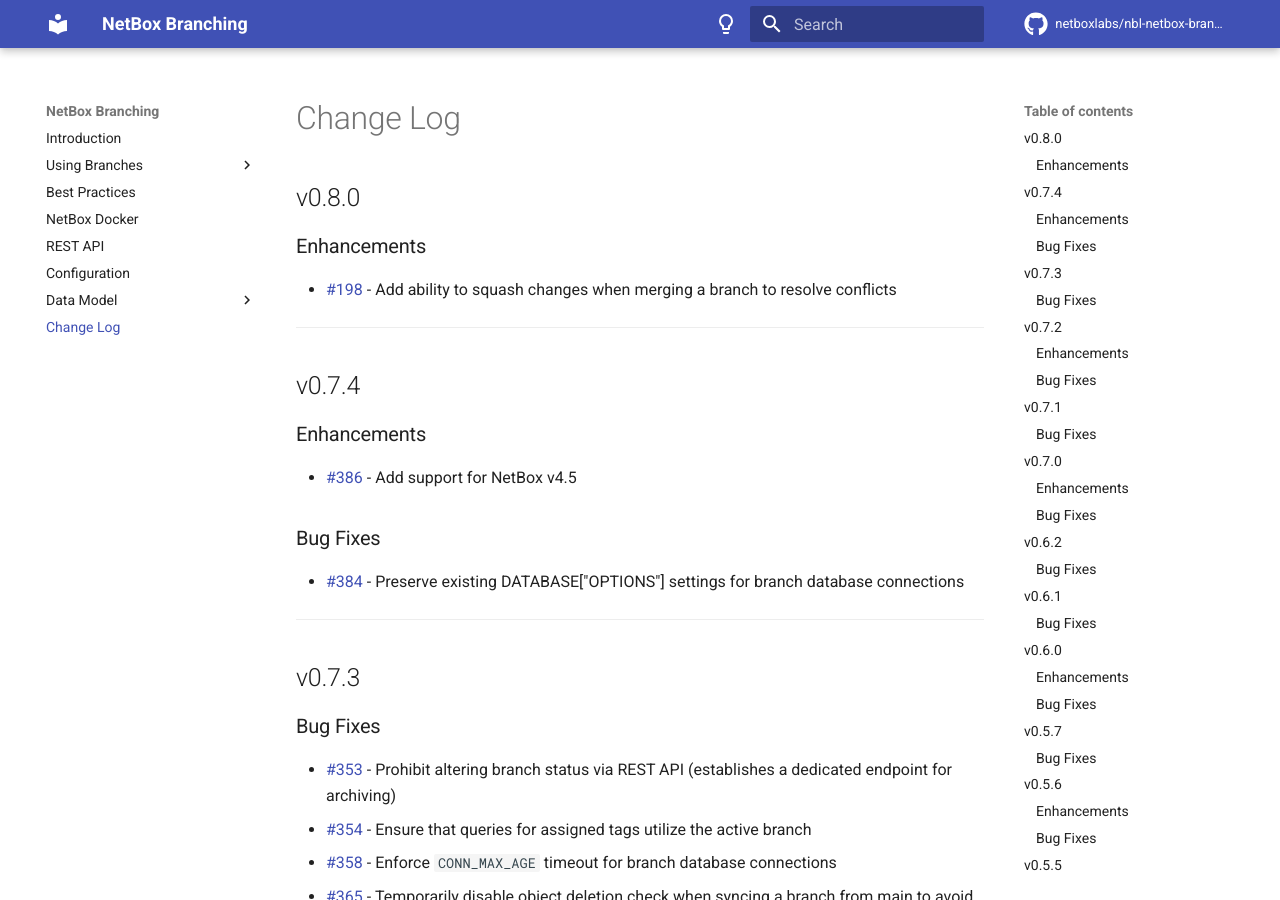
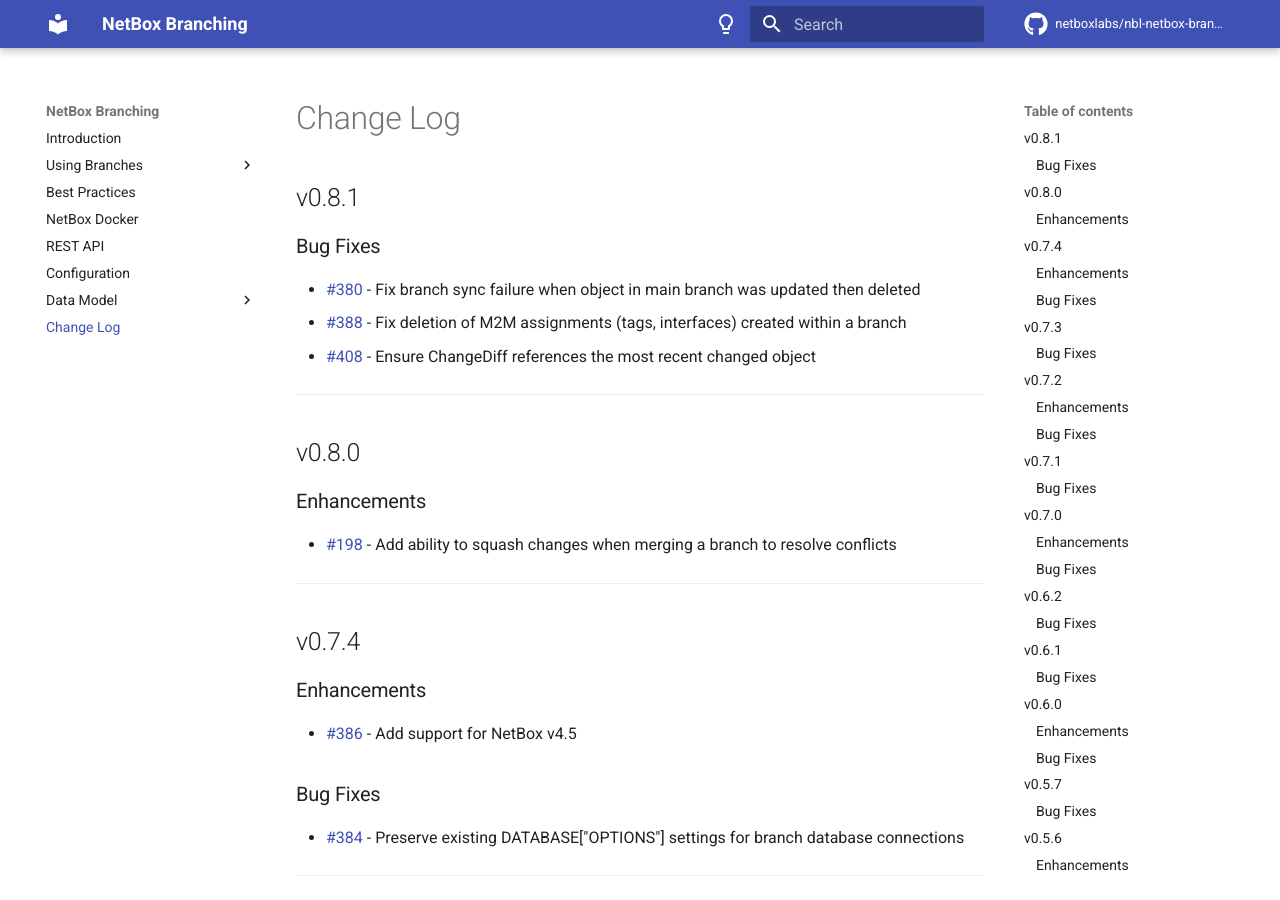
Before and after one commit to netboxlabs/netbox-branching, an MkDocs documentation site: the page built from docs/changelog.md, in a window 1280 px wide and 900 px high. Built offline with MkDocs 1.6.1 and Material for MkDocs 9.7.7, drawn with Linux system fonts in a browser that asks for light colours; comment, search, counter and statistics services are not loaded.

Commit message:
Release v0.8.1 (#413)

```diff
--- a/docs/changelog.md
+++ b/docs/changelog.md
@@ -1,4 +1,14 @@
 # Change Log
+
+## v0.8.1
+
+### Bug Fixes
+
+* [#380](https://github.com/netboxlabs/netbox-branching/issues/380) - Fix branch sync failure when object in main branch was updated then deleted
+* [#388](https://github.com/netboxlabs/netbox-branching/issues/388) - Fix deletion of M2M assignments (tags, interfaces) created within a branch
+* [#408](https://github.com/netboxlabs/netbox-branching/issues/408) - Ensure ChangeDiff references the most recent changed object
+
+---
 
 ## v0.8.0
 
--- a/netbox_branching/__init__.py
+++ b/netbox_branching/__init__.py
@@ -12,7 +12,7 @@
     name = 'netbox_branching'
     verbose_name = 'NetBox Branching'
     description = 'A git-like branching implementation for NetBox'
-    version = '0.8.0'
+    version = '0.8.1'
     base_url = 'branching'
     # Remember to update COMPATIBILITY.md when modifying the minimum/maximum supported NetBox versions.
     min_version = '4.4.1'
--- a/pyproject.toml
+++ b/pyproject.toml
@@ -1,6 +1,6 @@
 [project]
 name = "netboxlabs-netbox-branching"
-version = "0.8.0"
+version = "0.8.1"
 description = "A git-like branching implementation for NetBox"
 readme = "README.md"
 requires-python = ">=3.10"
```
